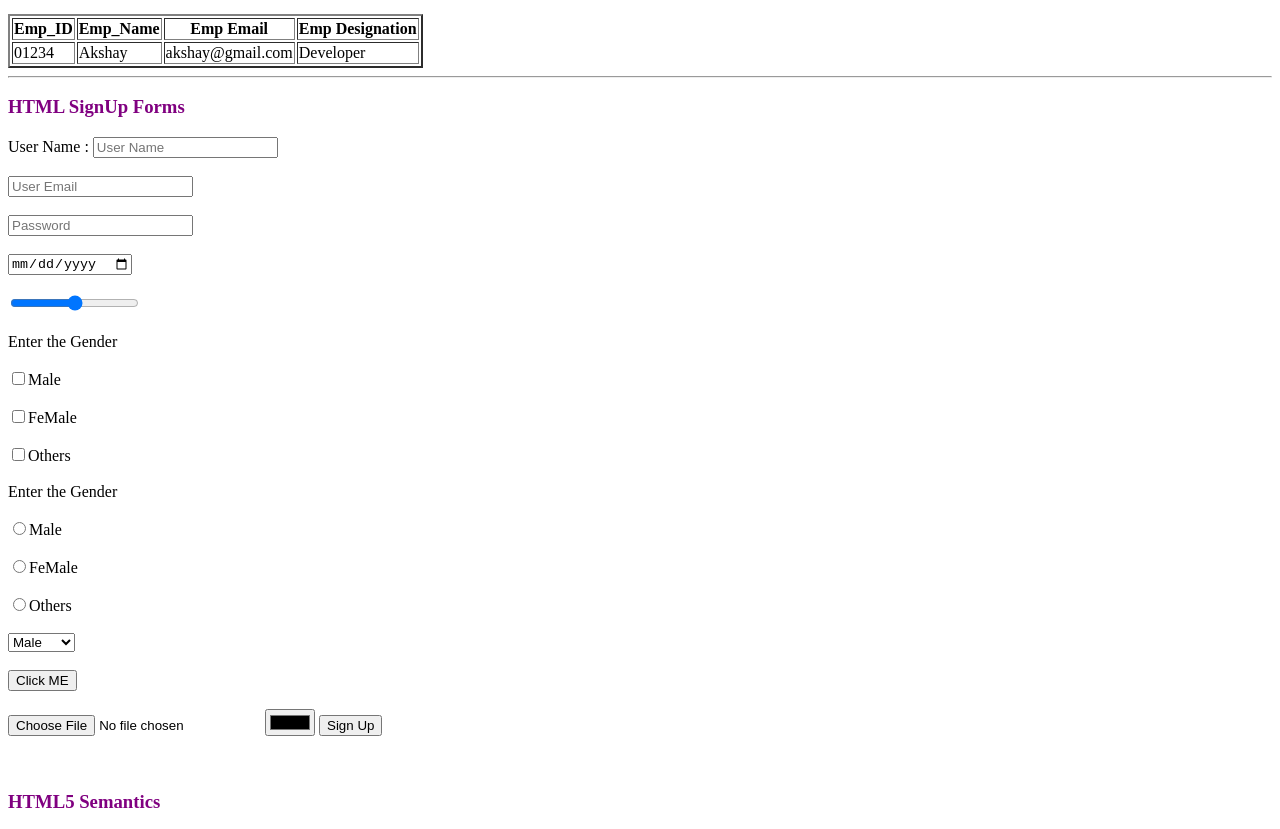
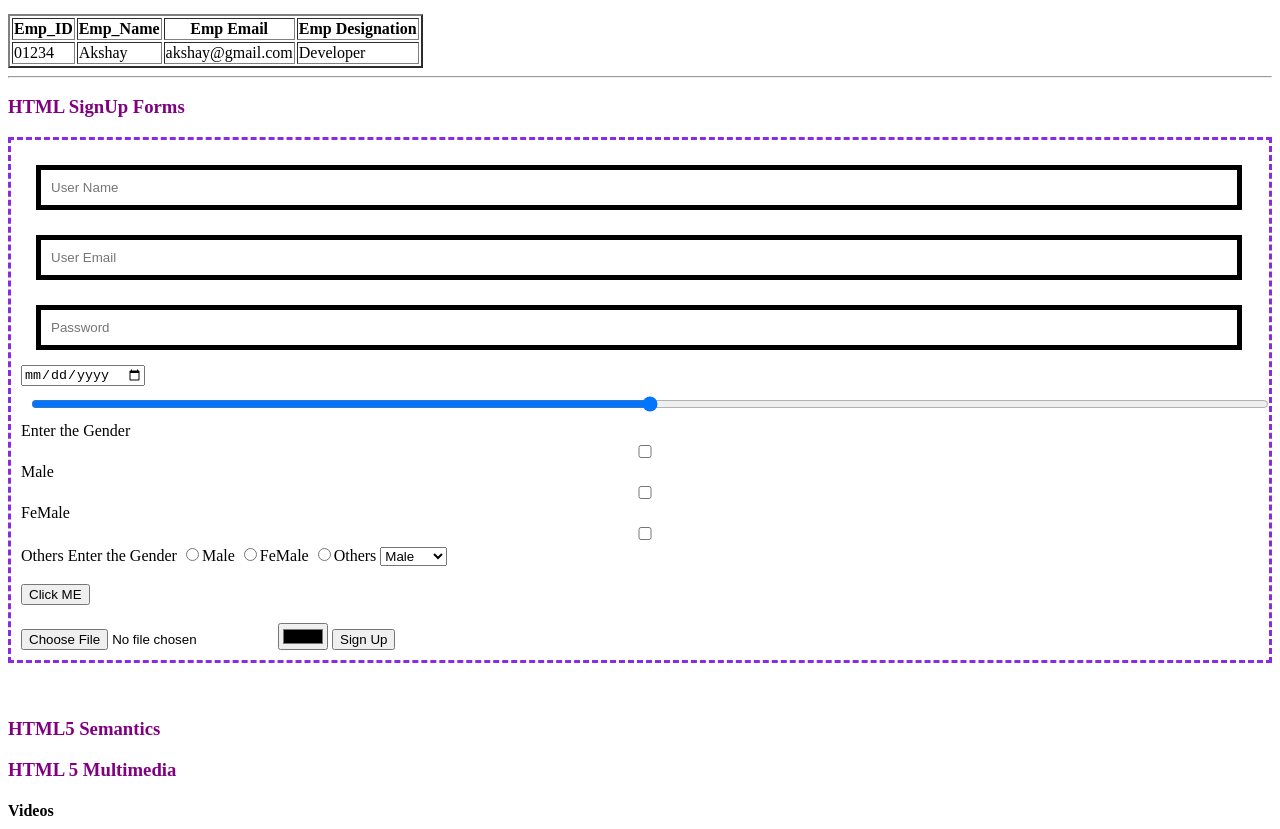
Before and after one commit to akshaychandel1/frontEnd, a plain HTML site: page CSS/index.html in a window 1280 px wide. Shown: the part 3160-3989 px from the top of the page. Drawn offline with Linux system fonts and the light colour scheme.

Commit message:
updated with css box model

```diff
--- a/CSS/index.html
+++ b/CSS/index.html
@@ -91,21 +91,25 @@
         </table>
         <hr/>
         <h3>HTML SignUp Forms</h3>
-        <form action="https://www.myBe.com">
-          <span>User Name : </span><input type="text" placeholder="User Name"/> <br/><br/>
-          <input type="email" placeholder="User Email"> <br/><br/>
-          <input type="password" placeholder="Password"> <br/><br/>
-          <input type="date"><br/><br/>
-          <input type="range"><br/><br/>
-          <label for="">Enter the Gender</label><br><br>
-          <input type="checkbox">Male <br><br>
-          <input type="checkbox">FeMale <br><br>
-          <input type="checkbox">Others <br><br>
+        <div class="formbox"> <form class="form" action="https://www.myBe.com">
+          <div class="divform"> <input class="name" type="text" placeholder="User Name"/>
+          </div>
+          <div class="divform">
+            <input class="name" type="email" placeholder="User Email">
+          </div>
+          <div class="divform"> <input class="name" type="password" placeholder="Password">
+          </div>
+            <input type="date">
+            <div class="divform"> <input class="divform" type="range"> </div>
+          <label for="">Enter the Gender</label>
+          <input class="divform" type="checkbox">Male
+          <input class="divform" type="checkbox">FeMale
+          <input class="divform" type="checkbox">Others
 
-          <label for="Gender">Enter the Gender</label><br><br>
-          <input type="radio" name="gender">Male <br><br>
-          <input type="radio" name="gender">FeMale <br><br>
-          <input type="radio" name="gender">Others <br><br>
+          <label for="Gender">Enter the Gender</label>
+          <input type="radio" name="gender">Male
+          <input type="radio" name="gender">FeMale
+          <input type="radio" name="gender">Others
 
           <select name="gender" id="">
             <option value="Male">Male</option>
@@ -119,7 +123,8 @@
           </label>
           <input type="color">
           <input type="submit" value="Sign Up">
-        </form><br><br>
+        </form>
+      </div><br><br>
 
         <h3>HTML5 Semantics</h3>
         <div>
--- a/CSS/style.css
+++ b/CSS/style.css
@@ -113,3 +113,21 @@ img
     /* height: 50%; */
     width: 50%;
 }
+.name
+{
+    width: 95%;
+    border: 5px solid black;
+    padding: 10px;
+    margin: 10px;
+}
+.divform
+{
+    width: 100%;
+    margin: 5px;
+
+}
+.formbox
+{
+    border: 3px dashed blueviolet;
+    padding: 10px;
+}
```
